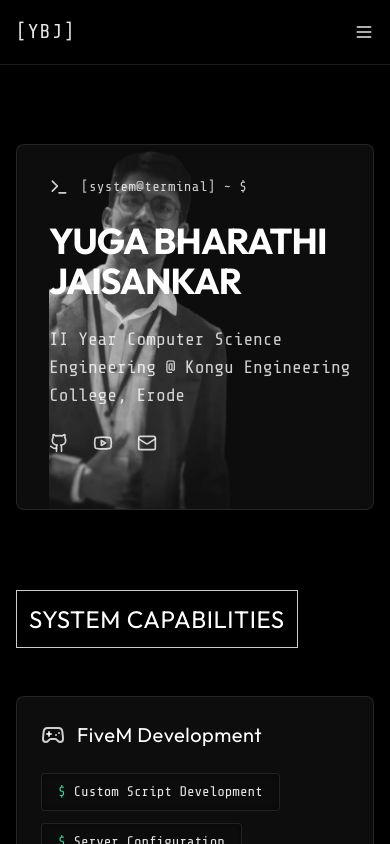
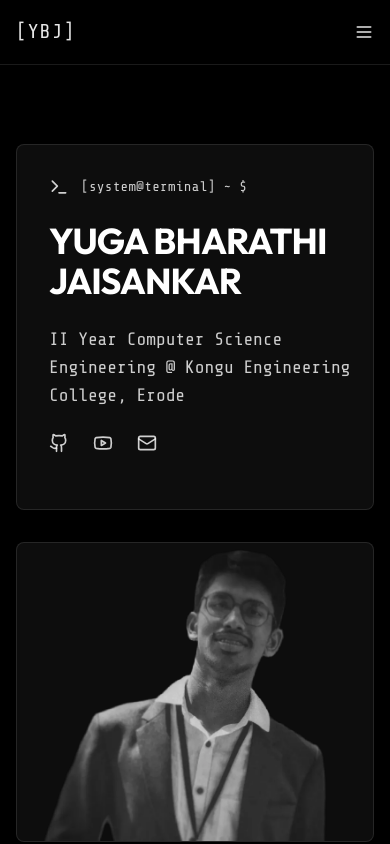
Before and after one commit to Yugabharathi21/Profolio-webpaage-eDexui, a React (Vite) app: page / in a window 390 px wide. Shown: the top 844 px of the page. Built offline with nearby package versions, Linux system fonts and the light colour scheme.

Commit message:
Enhance App component layout by adding mobile profile image section and refining desktop profile image styling for improved responsiveness and visual appeal.

```diff
--- a/src/App.tsx
+++ b/src/App.tsx
@@ -114,6 +114,7 @@ function App() {
       <div className="pt-16">
         {/* Hero Section */}
         <section id="home" className="container mx-auto px-4 pt-20">
+          {/* Main Hero Content */}
           <motion.div
             className="terminal-window pl-8 relative overflow-hidden"
             initial={{ opacity: 0, scale: 0.9 }}
@@ -175,9 +176,9 @@ function App() {
                 </motion.div>
               </div>
 
-              {/* Profile Image */}
+              {/* Desktop Profile Image */}
               <motion.div
-                className="md:relative md:w-[280px] absolute right-[8rem] top-0 bottom-0 overflow-hidden"
+                className="md:relative md:w-[280px] lg:w-[350px] absolute right-0 md:right-0 top-0 bottom-0 overflow-hidden hidden md:block"
                 initial={{ opacity: 0 }}
                 animate={{ opacity: 1 }}
                 transition={{ duration: 1 }}
@@ -185,9 +186,25 @@ function App() {
                 <motion.img
                   src="/images/profile-bw.png"
                   alt="Profile"
-                  className="w-[800px] h-full object-cover object-[80%_top] scale-135"
+                  className="w-[800px] md:w-[600px] lg:w-[800px] h-full object-cover object-[80%_top] scale-125 md:scale-110 lg:scale-135"
                 />
               </motion.div>
+            </div>
+          </motion.div>
+
+          {/* Mobile Profile Image Box */}
+          <motion.div
+            className="md:hidden mt-8"
+            initial={{ opacity: 0, y: 20 }}
+            animate={{ opacity: 1, y: 0 }}
+            transition={{ duration: 0.5, delay: 0.2 }}
+          >
+            <div className="terminal-window overflow-hidden h-[300px] relative">
+              <motion.img
+                src="/images/profile-bw.png"
+                alt="Profile"
+                className="w-full h-full object-cover object-top scale-155"
+              />
             </div>
           </motion.div>
         </section>
```
